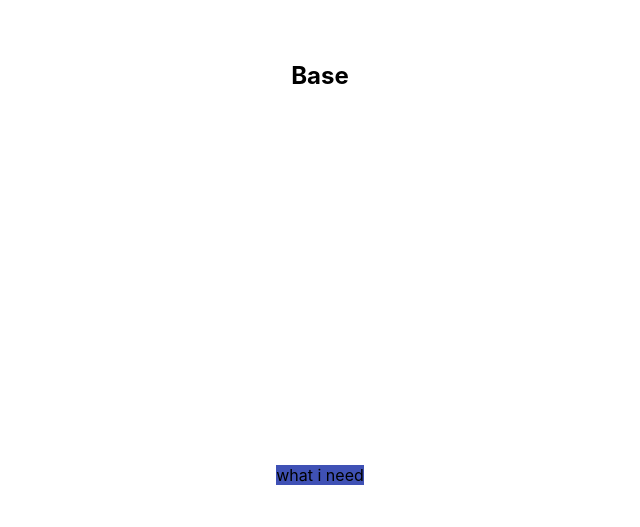
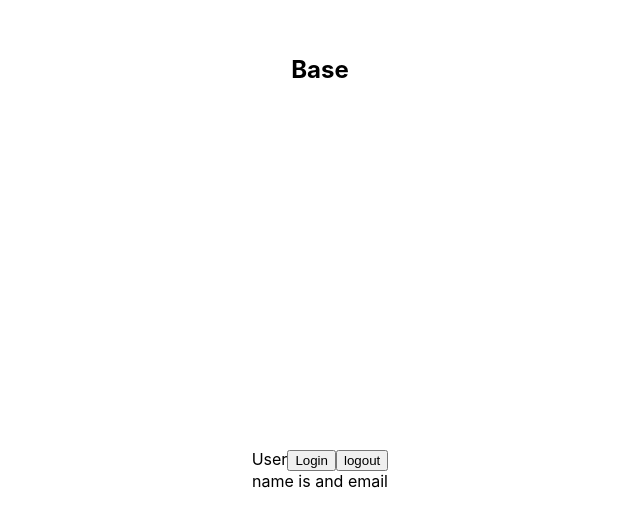
Before and after one commit to AngkitHashamsa/typescript-practice, a React (Create React App) app: page / in a window 1280 px wide. Shown: the part 137-664 px from the top of the page, without its empty margins (320-960 px from the left). Built offline with nearby package versions, Linux system fonts and the light colour scheme.

Commit message:
feture conetxt value

```diff
--- a/src/App.tsx
+++ b/src/App.tsx
@@ -1,13 +1,13 @@
 import React from "react";
 import "./App.css";
-import Box from "context/Box";
-import { ThemeProvider } from "context/ThemeContext";
+import User from "context/User";
+import { UserProvider } from "context/UserContext";
 const App: React.FC = () => (
   <div className="App">
     <h2>Base</h2>
-    <ThemeProvider>
-      <Box />
-    </ThemeProvider>
+    <UserProvider>
+      <User />
+    </UserProvider>
   </div>
 );
 
--- a/src/context/Box.tsx
+++ /dev/null
@@ -1,9 +0,0 @@
-import { useThemeContext } from "./ThemeContext";
-const Box = () => {
-  const value = useThemeContext();
-  console.log(value);
-
-  return <div style={{ background: value.primary.main }}>what i need</div>;
-};
-
-export default Box;
--- a/src/context/ThemeContext.tsx
+++ /dev/null
@@ -1,16 +0,0 @@
-import { createContext, useContext } from "react";
-import { theme } from "./theme";
-
-interface Props {
-  children: React.ReactNode;
-}
-
-const ThemeContext = createContext(theme);
-
-export const ThemeProvider: React.FC<Props> = ({ children }) => {
-  return (
-    <ThemeContext.Provider value={theme}>{children}</ThemeContext.Provider>
-  );
-};
-
-export const useThemeContext = () => useContext(ThemeContext);
--- /dev/null
+++ b/src/context/User.tsx
@@ -0,0 +1,24 @@
+import { useUserContext } from "./UserContext";
+const User = () => {
+  const { user, setUser } = useUserContext();
+
+  const handleLogin = () =>
+    setUser({
+      name: "Angkit",
+      email: "hello",
+    });
+  const handleLogOut = () => setUser(null);
+
+  return (
+    <div>
+      User
+      <button onClick={handleLogin}>Login</button>
+      <button onClick={handleLogOut}>logout</button>
+      <div>
+        name is {user?.name} and email {user?.email}
+      </div>
+    </div>
+  );
+};
+
+export default User;
--- /dev/null
+++ b/src/context/UserContext.tsx
@@ -0,0 +1,29 @@
+import { createContext, useState, useContext } from "react";
+
+interface AuthUser {
+  name: string;
+  email: string;
+}
+interface Props {
+  children: React.ReactNode;
+}
+
+interface UserContextType {
+  user: AuthUser | null;
+  setUser: React.Dispatch<React.SetStateAction<AuthUser | null>>;
+}
+
+// * using assertion
+const UserContext = createContext<UserContextType>({} as UserContextType);
+
+export const UserProvider: React.FC<Props> = ({ children }) => {
+  const [user, setUser] = useState<AuthUser | null>(null);
+
+  return (
+    <UserContext.Provider value={{ user, setUser }}>
+      {children}
+    </UserContext.Provider>
+  );
+};
+
+export const useUserContext = () => useContext(UserContext);
--- a/src/context/theme.ts
+++ /dev/null
@@ -1,10 +0,0 @@
-export const theme = {
-  primary: {
-    main: "#3f51b5",
-    text: "#fff",
-  },
-  secondary: {
-    primary: "#f50057",
-    text: "#fff",
-  },
-};
```
